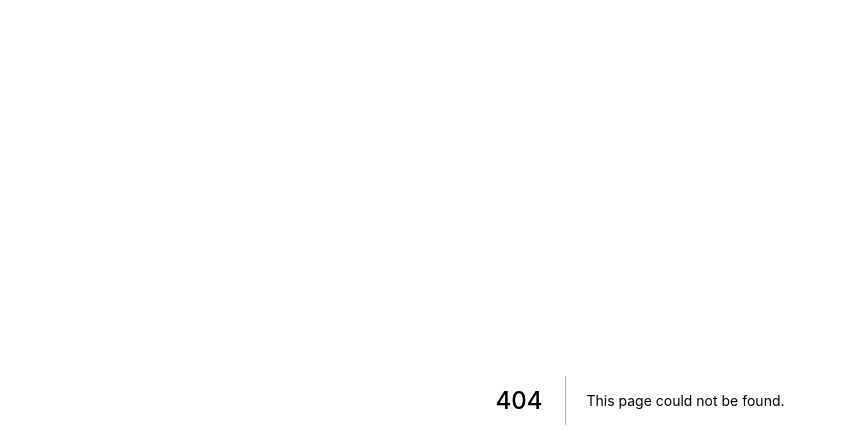
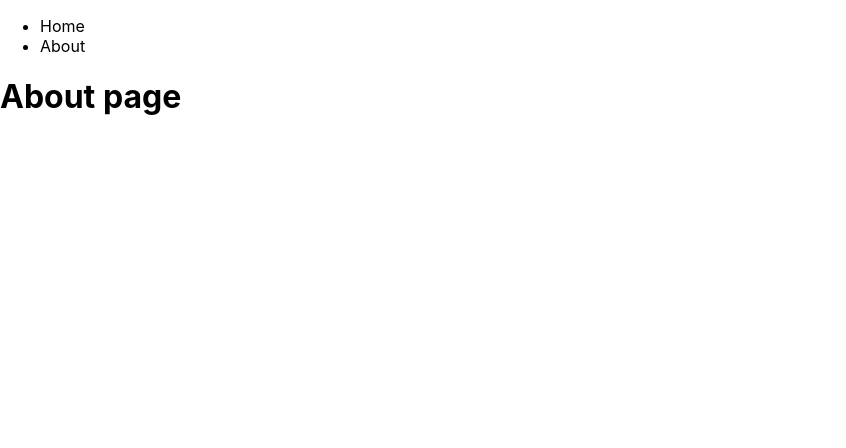
Before and after one commit to memto/apps-list, a Next.js app: page /about in a window 1280 px wide. Before the commit this address had no page. Shown: the top 448 px of the page, without its empty margins (0-846 px from the left). Built offline with nearby package versions, Linux system fonts and the light colour scheme.

Commit message:
restructure and add navbar

```diff
--- a/package.json
+++ b/package.json
@@ -15,6 +15,7 @@
   "devDependencies": {
     "@types/react": "^17.0.37",
     "eslint": "8.5.0",
-    "eslint-config-next": "12.0.7"
+    "eslint-config-next": "12.0.7",
+    "typescript": "^4.5.4"
   }
 }
--- a/pages/_app.tsx
+++ /dev/null
@@ -1,7 +0,0 @@
-import '../styles/globals.css'
-
-function MyApp({ Component, pageProps }) {
-  return <Component {...pageProps} />
-}
-
-export default MyApp
--- /dev/null
+++ b/src/components/navbar.tsx
@@ -0,0 +1,22 @@
+import Link from "next/link";
+
+const NavBar = () => {
+    return (
+        <div>
+            <ul>
+                <li>
+                    <Link href="/">
+                        <a>Home</a>
+                    </Link>
+                </li>
+                <li>
+                    <Link href="/about">
+                        <a>About</a>
+                    </Link>
+                </li>
+            </ul>
+        </div>
+    )
+}
+
+export default NavBar;
--- /dev/null
+++ b/src/pages/_app.tsx
@@ -0,0 +1,13 @@
+import '../../styles/globals.css'
+import NavBar from '../components/navbar'
+
+function MyApp({ Component, pageProps }) {
+  return (
+    <div>
+      <NavBar></NavBar>
+      <Component {...pageProps} />
+    </div>
+  )
+}
+
+export default MyApp
--- /dev/null
+++ b/src/pages/about.tsx
@@ -0,0 +1,7 @@
+const AboutPage = () => {
+    return (
+        <h1>About page</h1>
+    )
+}
+
+export default AboutPage;
--- a/pages/index.tsx
+++ b/src/pages/index.tsx
@@ -1,8 +1,8 @@
 import Head from 'next/head'
 import Image from 'next/image'
-import styles from '../styles/Home.module.css'
+import styles from '../../styles/Home.module.css'
 
-export default function Home() {
+export default function HomePage() {
   return (
     <div className={styles.container}>
       <Head>
```
Also changed, not shown: src/pages/api/hello.ts (renamed from pages/api/hello.ts), 1 other file (tests, documents, lock files or other folders).
